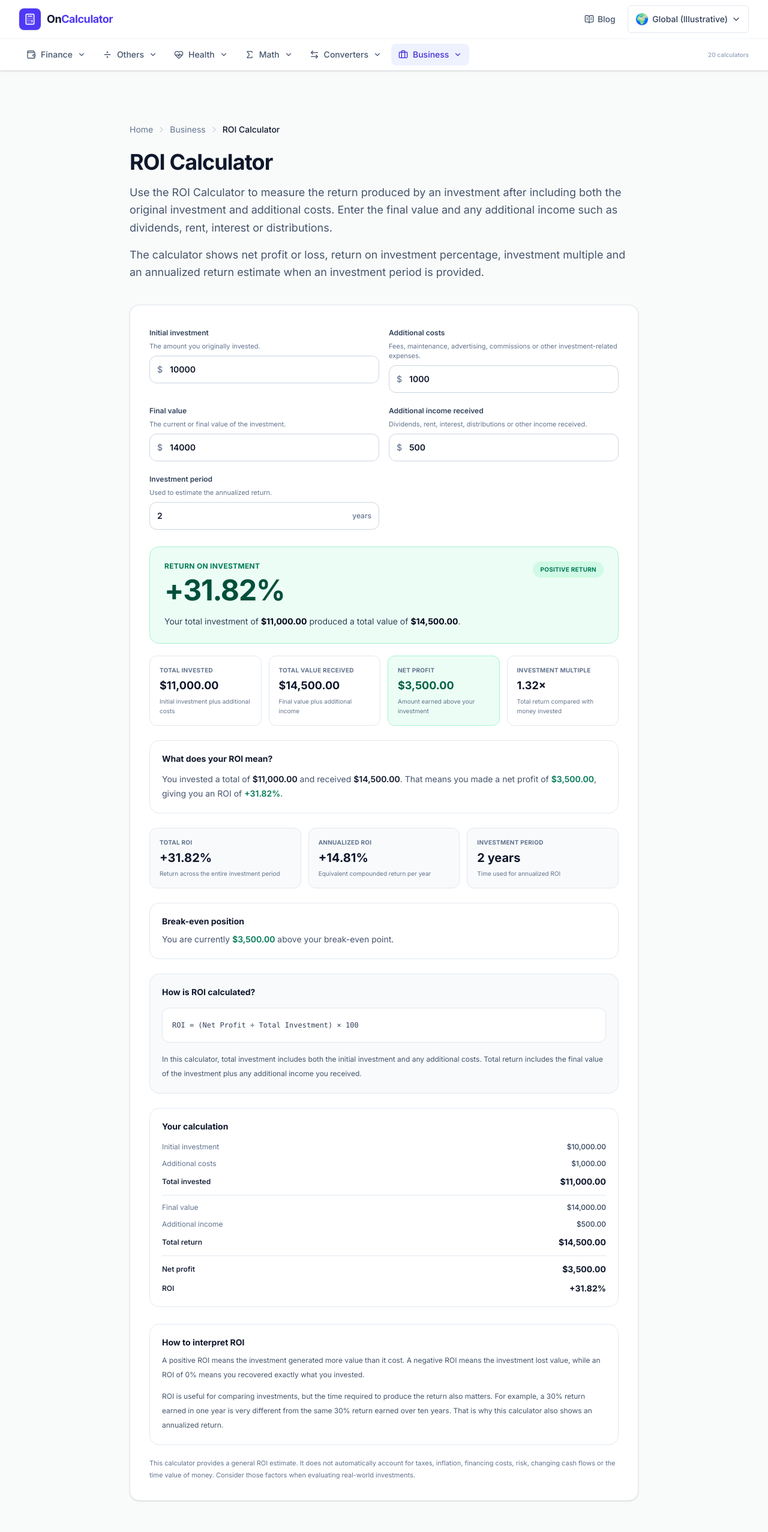
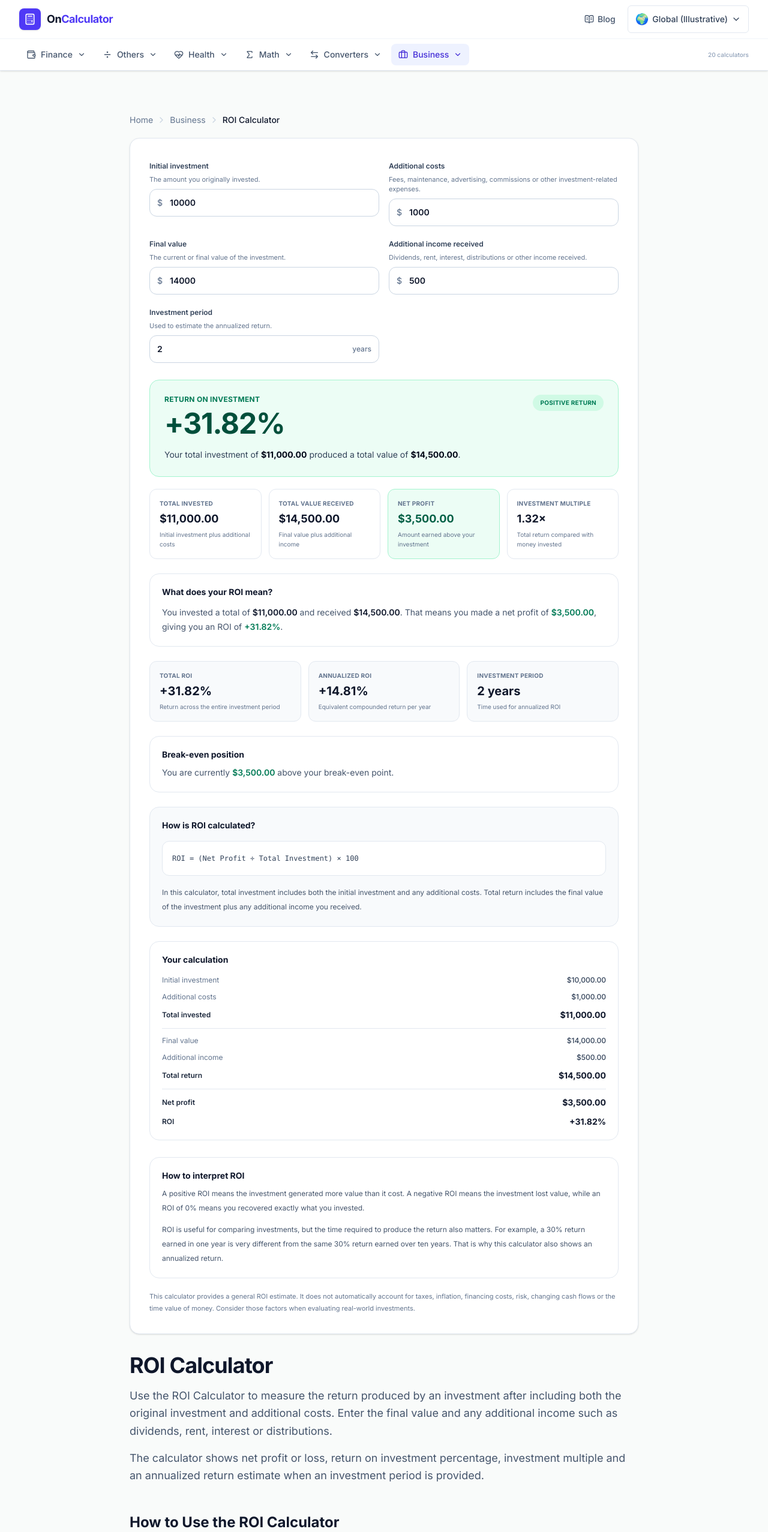
Before and after one commit to Sant7611/calchub, a Next.js app: page /tools/business/roi-calculator in a window 1280 px wide. Shown: the top 2554 px of the page at 60% size. Built offline with nearby package versions, Linux system fonts and the light colour scheme.

Commit message:
Move calculator above tool description

```diff
--- a/src/app/tools/[category]/[slug]/page.tsx
+++ b/src/app/tools/[category]/[slug]/page.tsx
@@ -105,7 +105,7 @@ export default async function ToolPage({ params }: ToolPageProps) {
   const related = category.tools.filter((t) => t.slug !== tool.slug);
 
   return (
-    <article className="mx-auto max-w-4xl px-4 py-12 sm:px-6">
+    <article className="mx-auto max-w-4xl px-4 pb-12 pt-6 sm:px-6 sm:pt-8">
       {/* "Recently Used" history — client island, renders null */}
       <TrackToolView slug={tool.slug} />
 
@@ -117,20 +117,8 @@ export default async function ToolPage({ params }: ToolPageProps) {
         ]}
       />
 
-      <header className="mt-6">
-        <h1 className="text-3xl font-bold tracking-tight text-slate-900 sm:text-4xl">
-          {tool.name}
-        </h1>
-
-        <div className="mt-4 space-y-4 text-lg leading-relaxed text-slate-600">
-          {content.intro.map((paragraph) => (
-            <p key={paragraph}>{paragraph}</p>
-          ))}
-        </div>
-      </header>
-
       {/* The interactive calculator (client island) — or Coming Soon */}
-      <div className="mt-10 rounded-2xl border border-slate-200 bg-white p-6 shadow-sm sm:p-8">
+      <div className="mt-5 rounded-2xl border border-slate-200 bg-white p-4 shadow-sm sm:p-8">
         {CalculatorComponent ? (
           <CalculatorComponent />
         ) : (
@@ -149,9 +137,20 @@ export default async function ToolPage({ params }: ToolPageProps) {
         )}
       </div>
 
+      <header className="mt-8">
+        <h1 className="text-3xl font-bold tracking-tight text-slate-900 sm:text-4xl">
+          {tool.name}
+        </h1>
+
+        <div className="mt-4 space-y-4 text-lg leading-relaxed text-slate-600">
+          {content.intro.map((paragraph) => (
+            <p key={paragraph}>{paragraph}</p>
+          ))}
+        </div>
+      </header>
+
       {/* ── AD SLOT 1 of 2 ──────────────────────────────────────────
-          Between the calculator card and "How to Use".
-          Never above the H1 · never inside the calculator inputs. */}
+          Between the calculator content and "How to Use". */}
       <AdBanner slot={AD_SLOT_AFTER_CALCULATOR} className="my-10" />
 
       <section className="mt-12">
```
